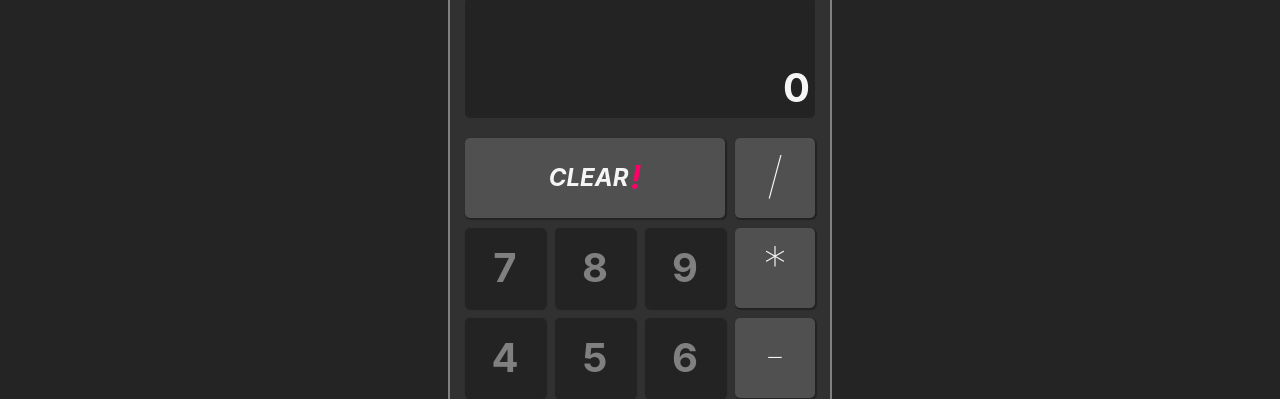
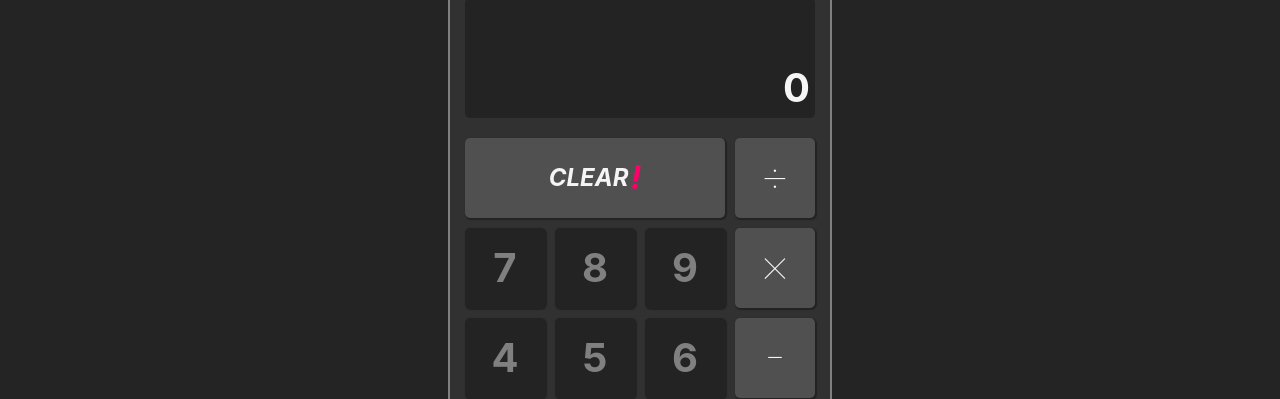
Before and after one commit to escuderoemanuel/Calculator, a React (Vite) app: page / in a window 1280 px wide. Shown: the part 226-625 px from the top of the page. Built offline with nearby package versions, Linux system fonts and the light colour scheme.

Commit message:
Changed operators

```diff
--- a/src/components/Main/Main.jsx
+++ b/src/components/Main/Main.jsx
@@ -3,7 +3,6 @@ import { Clear } from './Clear/Clear';
 import { Display } from './Display/Display';
 import './Main.css';
 import { useState } from 'react';
-import { evaluate } from 'mathjs';
 import {
   add,
   subtraction,
@@ -45,14 +44,14 @@ export const Main = () => {
   // Función equalFn para realizar operaciones matemáticas
   const equalFn = () => {
     if (input) {
-      const parts = input.split(/([\+\-\*\/])/); // Divide la entrada en números y operadores
+      const parts = input.split(/([\+\-\×\÷])/); // Divide la entrada en números y operadores
       const numbers = [];
       const operators = [];
 
       // Separa los números y operadores
       for (let part of parts) {
         part = part.trim();
-        if (part === '+' || part === '-' || part === '*' || part === '/') {
+        if (part === '+' || part === '-' || part === '×' || part === '÷') {
           operators.push(part);
         } else if (part !== '') {
           numbers.push(parseFloat(part));
@@ -75,9 +74,9 @@ export const Main = () => {
           result = add(result, nextNumber);
         } else if (operator === '-') {
           result = subtraction(result, nextNumber);
-        } else if (operator === '*') {
+        } else if (operator === '×') {
           result = multiplication(result, nextNumber);
-        } else if (operator === '/') {
+        } else if (operator === '÷') {
           result = division(result, nextNumber);
           if (
             result === 'Invalid Operation' ||
@@ -104,13 +103,13 @@ export const Main = () => {
           </div>
           <div className='row'>
             <Clear handleClick={clearDisplay}>Clear</Clear>
-            <Button handleClick={addInput}>/</Button>
+            <Button handleClick={addInput}>÷</Button>
           </div>
           <div className='row'>
             <Button handleClick={addInput}>7</Button>
             <Button handleClick={addInput}>8</Button>
             <Button handleClick={addInput}>9</Button>
-            <Button handleClick={addInput}>*</Button>
+            <Button handleClick={addInput}>×</Button>
           </div>
           <div className='row'>
             <Button handleClick={addInput}>4</Button>
--- a/src/logic/logicMath.js
+++ b/src/logic/logicMath.js
@@ -89,9 +89,9 @@ const equalFn = () => {
         result = add(result, nextNumber);
       } else if (operator === '-') {
         result = subtraction(result, nextNumber);
-      } else if (operator === '*') {
+      } else if (operator === '×') {
         result = multiplication(result, nextNumber);
-      } else if (operator === '/') {
+      } else if (operator === '÷') {
         result = division(result, nextNumber);
         if (
           result === 'Invalid Operation' ||
```
